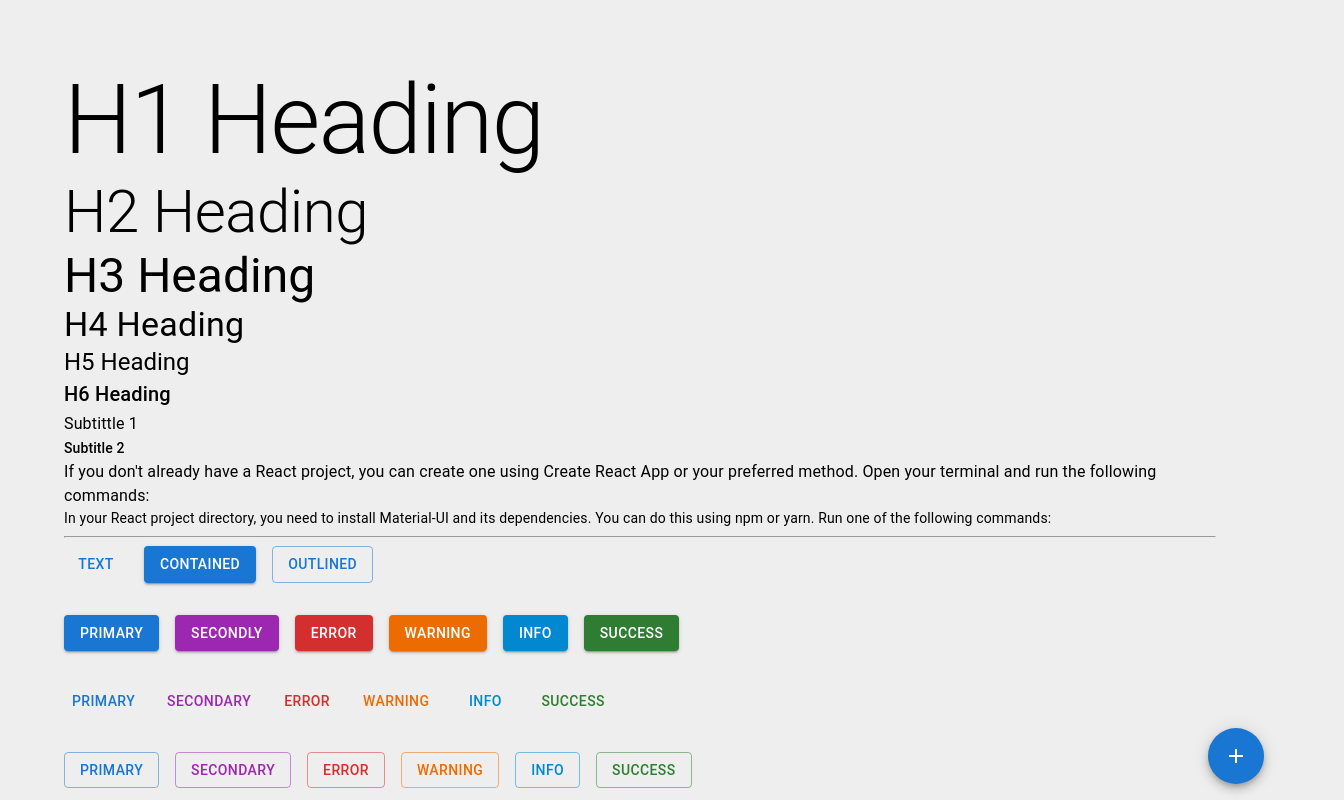
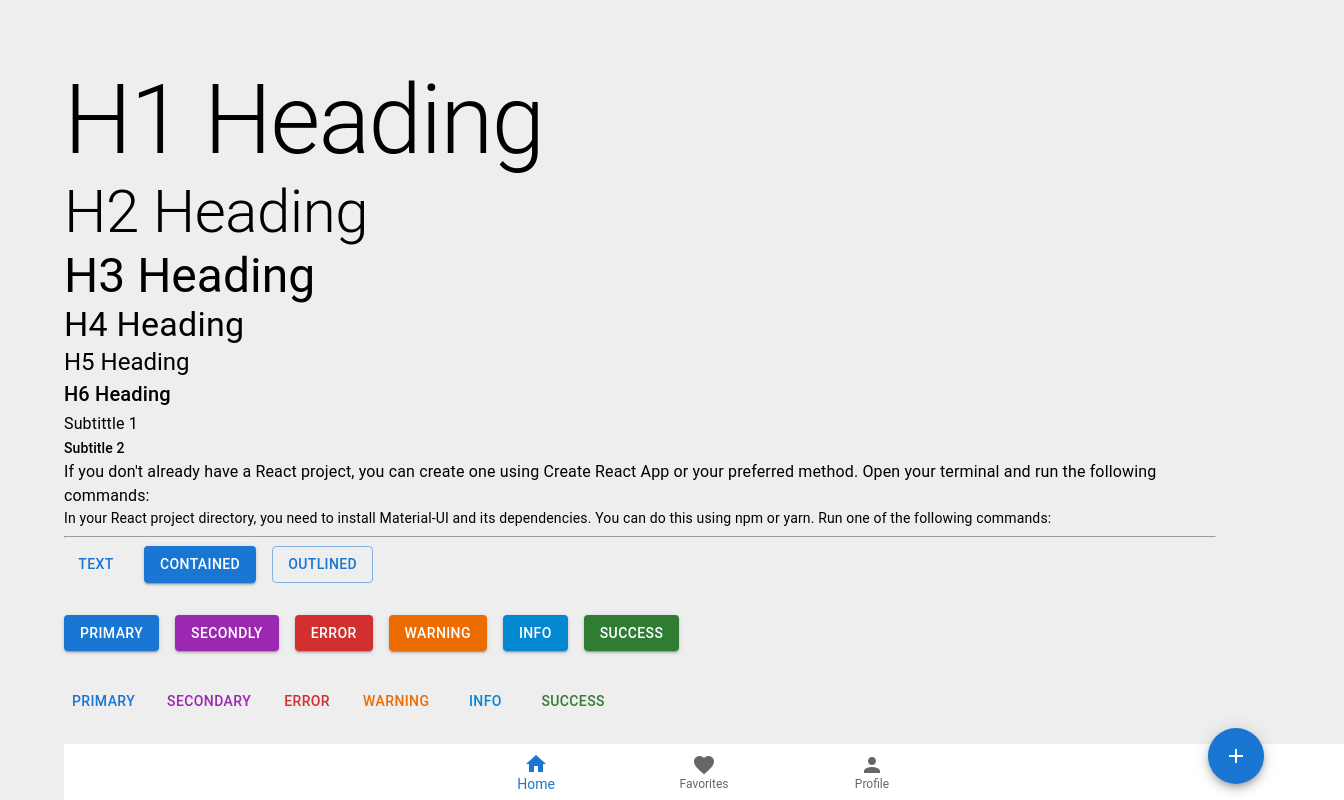
Before and after one commit to Winniequan/Learn-MUI-with-TypeScript, a React (Create React App) app: page / in a window 1280 px wide. Shown: the top 800 px of the page, 1344 px wide, since content can reach past the window. Built offline with nearby package versions, Linux system fonts and the light colour scheme.

Commit message:
add BottomNavigation component

```diff
--- a/src/App.tsx
+++ b/src/App.tsx
@@ -19,6 +19,7 @@ import {MuiLink} from "./components/MuiLink"
 import { MuiBreadcrumbs } from './components/MuiBreadcrumbs';
 import { MuiDrawer } from './components/MuiDrawer';
 import { MuiSpeedDial } from './components/MuiSpeedDial';
+import { MuiBottomNavigation } from './components/MuiBottomNavigation';
 
 function App() {
   return (
@@ -62,6 +63,7 @@ function App() {
       <hr />
       <MuiSpeedDial />
       <hr />
+      <MuiBottomNavigation/>
       <hr />
     </div>
   );
```
Also changed, not shown: src/components/MuiDrawer.tsx (+14 -8 lines).
